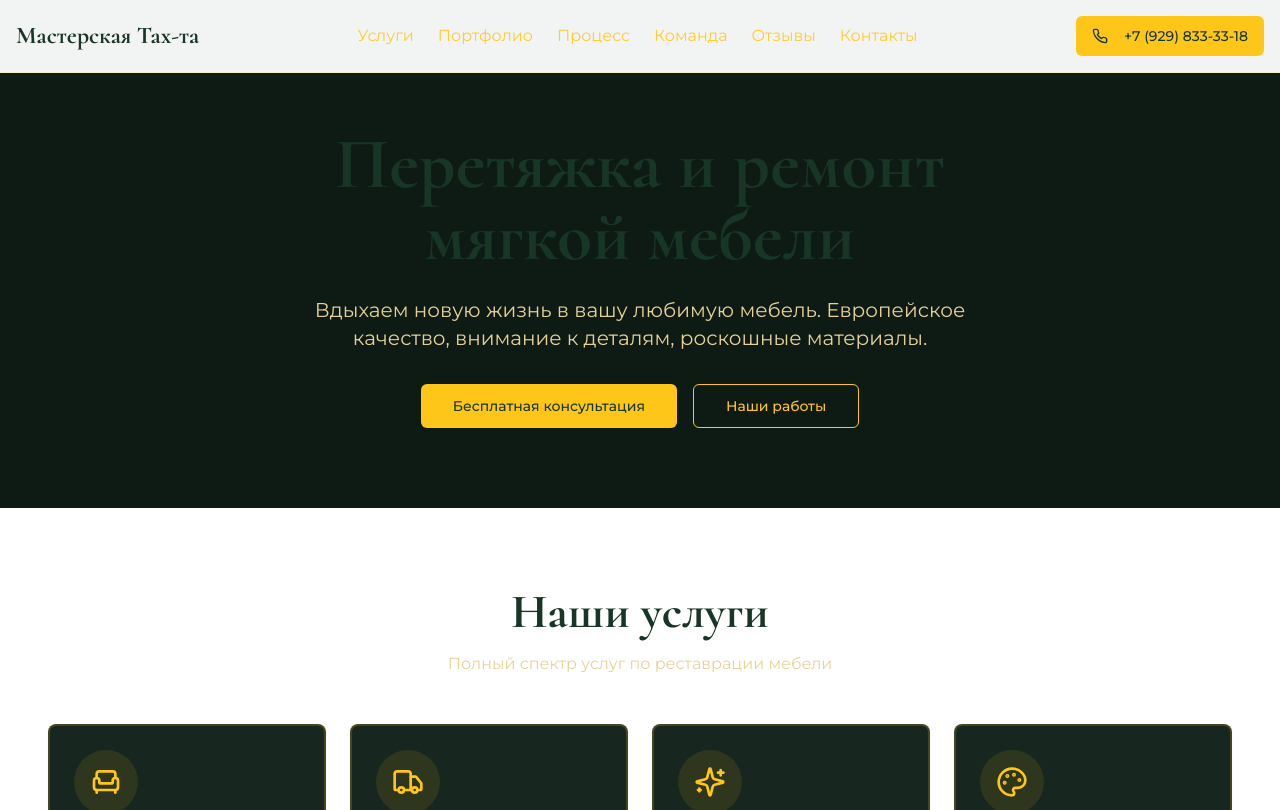
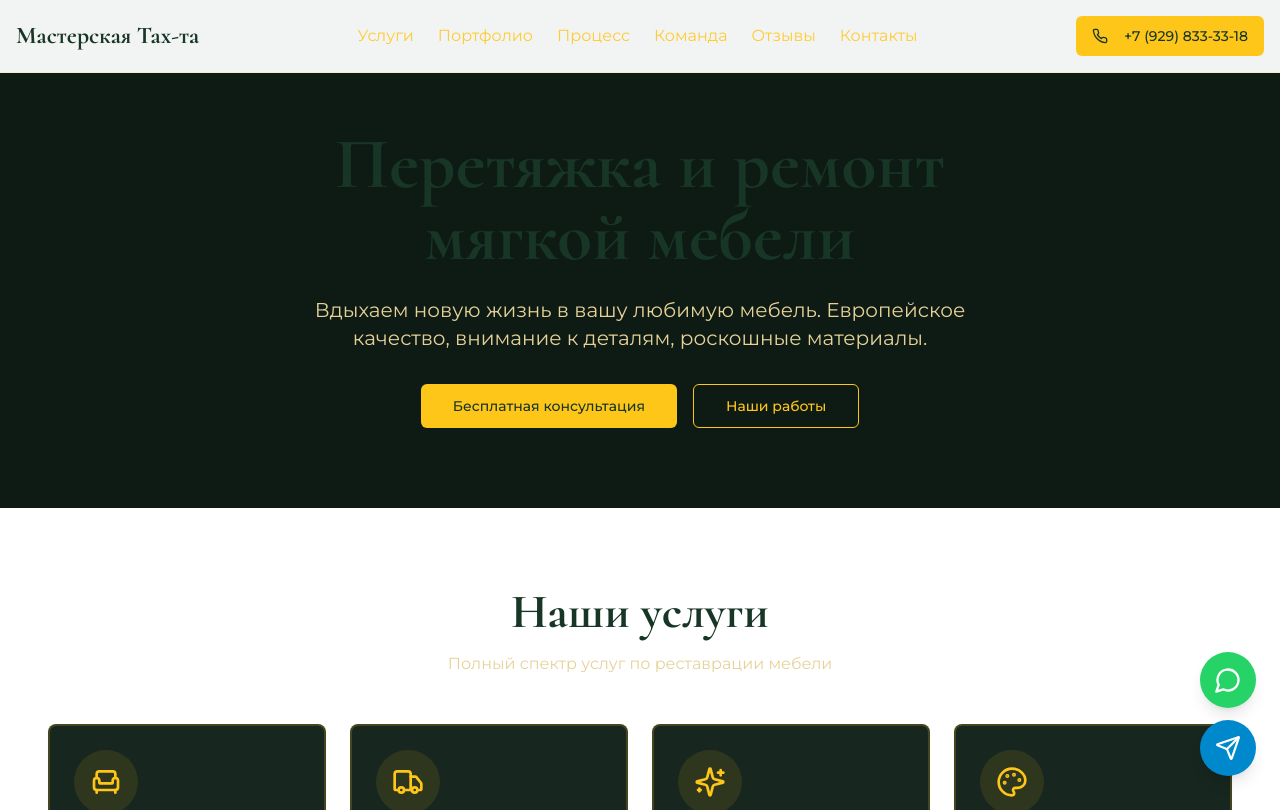
Before and after one commit to pr-poehali-dev/soft-furniture-upholstery, a React (Vite) app: page / in a window 1280 px wide. Shown: the top 810 px of the page. Built offline with nearby package versions, Linux system fonts and the light colour scheme.

Commit message:
feat: добавить кнопки sup и max

```diff
--- a/src/pages/Index.tsx
+++ b/src/pages/Index.tsx
@@ -298,10 +298,29 @@ const Index = () => {
         </div>
       </section>
 
+      <div className="fixed bottom-6 right-6 flex flex-col gap-3 z-40">
+        <a
+          href="https://wa.me/79298333318"
+          target="_blank"
+          rel="noopener noreferrer"
+          className="w-14 h-14 bg-[#25D366] hover:bg-[#20BA5A] rounded-full flex items-center justify-center shadow-lg transition-all hover:scale-110 animate-scale-in"
+        >
+          <Icon name="MessageCircle" size={28} className="text-white" />
+        </a>
+        <a
+          href="https://t.me/+79298333318"
+          target="_blank"
+          rel="noopener noreferrer"
+          className="w-14 h-14 bg-[#0088cc] hover:bg-[#0077b5] rounded-full flex items-center justify-center shadow-lg transition-all hover:scale-110 animate-scale-in"
+        >
+          <Icon name="Send" size={26} className="text-white" />
+        </a>
+      </div>
+
       <footer className="bg-primary text-primary-foreground py-12 px-4">
         <div className="container mx-auto text-center">
-          <h2 className="text-3xl font-bold mb-4">Мастерская Люкс</h2>
-          <p className="text-primary-foreground/80 mb-6">Перетяжка мебели премиум-класса с 2005 года</p>
+          <h2 className="text-3xl font-bold mb-4">Мастерская Тах-та</h2>
+          <p className="text-primary-foreground/80 mb-6">Перетяжка и ремонт мягкой мебели с 2005 года</p>
           <div className="flex gap-4 justify-center">
             <Button variant="outline" size="icon" className="border-primary-foreground/20 hover:bg-primary-foreground/10">
               <Icon name="Instagram" size={20} />
@@ -313,7 +332,7 @@ const Index = () => {
               <Icon name="Youtube" size={20} />
             </Button>
           </div>
-          <p className="text-sm text-primary-foreground/60 mt-8">© 2024 Мастерская Люкс. Все права защищены.</p>
+          <p className="text-sm text-primary-foreground/60 mt-8">© 2024 Мастерская Тах-та. Все права защищены.</p>
         </div>
       </footer>
     </div>
```
